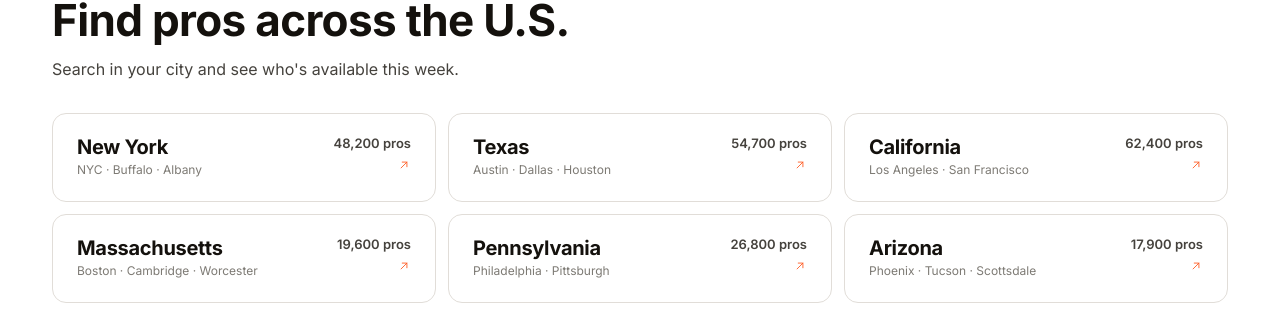
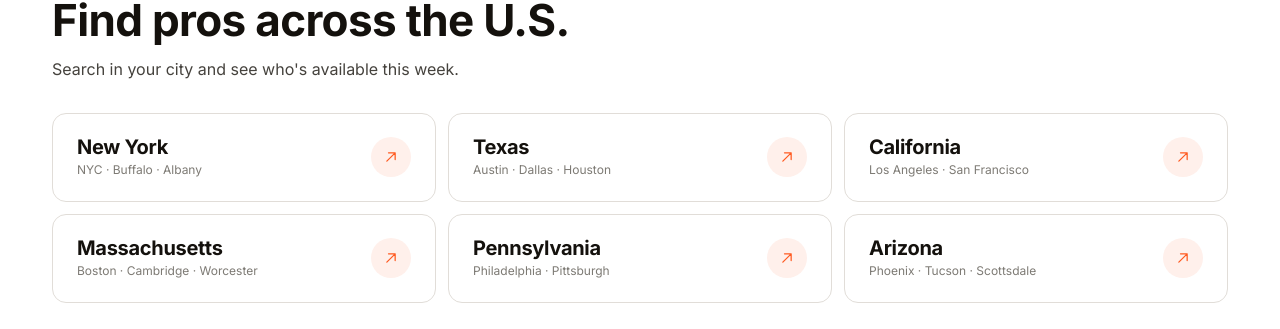
Before and after one commit to arbab-gif/WhyClick.TV, a React (Vite) app: page / in a window 1280 px wide. Shown: the part 3356-3685 px from the top of the page. Built offline with nearby package versions, Linux system fonts and the light colour scheme.

Commit message:
Locations: remove pros count, larger arrow in accent circle
Co-Authored-By: Claude Sonnet 4.6 <noreply@anthropic.com>

```diff
--- a/src/pages/LandingPage.jsx
+++ b/src/pages/LandingPage.jsx
@@ -1092,11 +1092,11 @@ const Locations = () => {
               <div style={{ font: '700 20px/1.1 Inter', letterSpacing: '-0.015em' }}>{l.name}</div>
               <div style={{ font: '400 12px/1.4 Inter', color: 'var(--ink-3)', marginTop: 4 }}>{l.cities}</div>
             </div>
-            <div style={{ textAlign: 'right' }}>
-              <div style={{ font: '600 13px/1 Inter', color: 'var(--ink-2)' }}>{l.count}</div>
-              <div style={{ marginTop: 8, display: 'inline-flex' }}>
-                <Icon name="arrow-up-right" size={14} color="var(--accent)" />
-              </div>
+            <div style={{
+              width: 40, height: 40, borderRadius: '50%', flexShrink: 0,
+              background: 'var(--accent-soft)', display: 'grid', placeItems: 'center',
+            }}>
+              <Icon name="arrow-up-right" size={20} color="var(--accent)" />
             </div>
           </a>
         ))}
```
